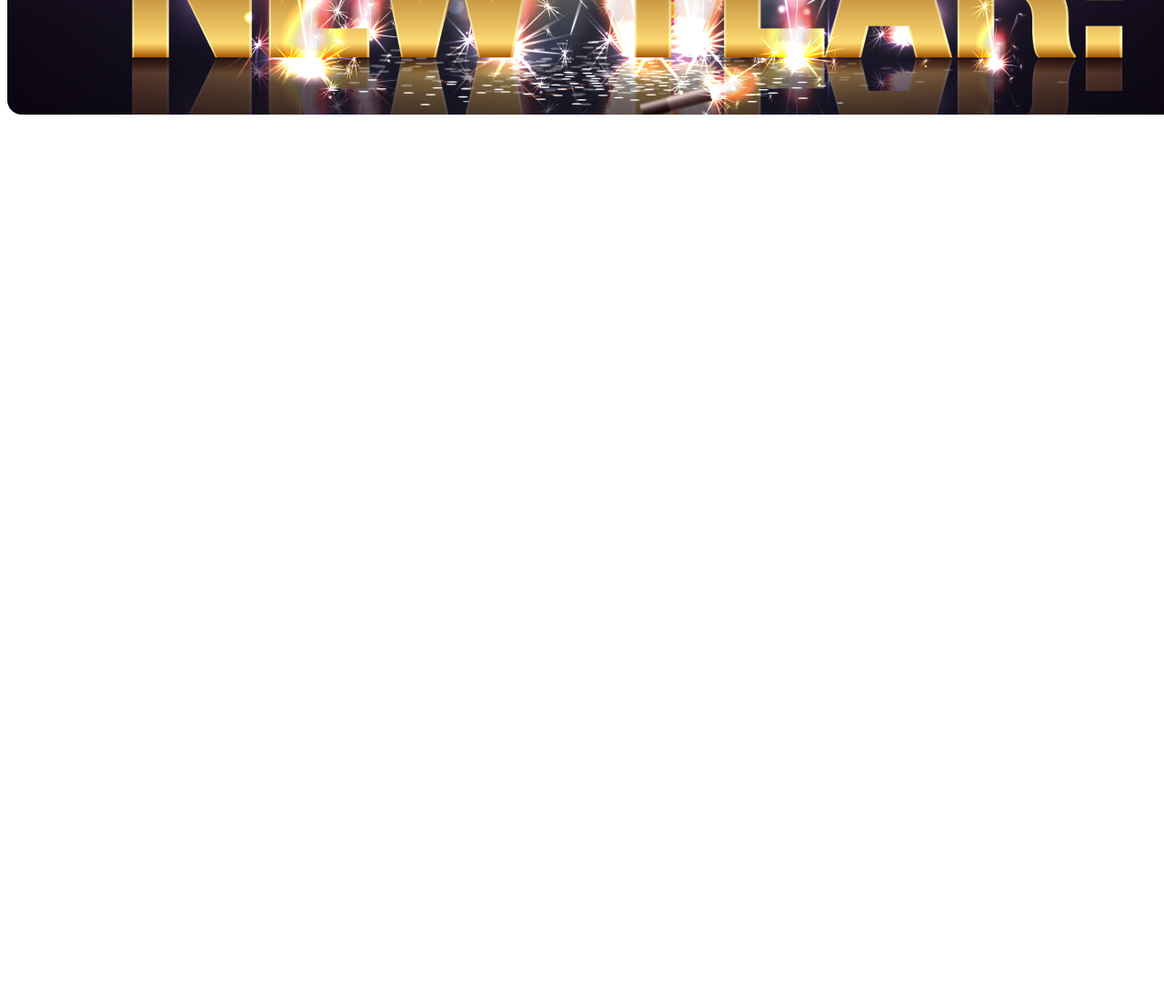
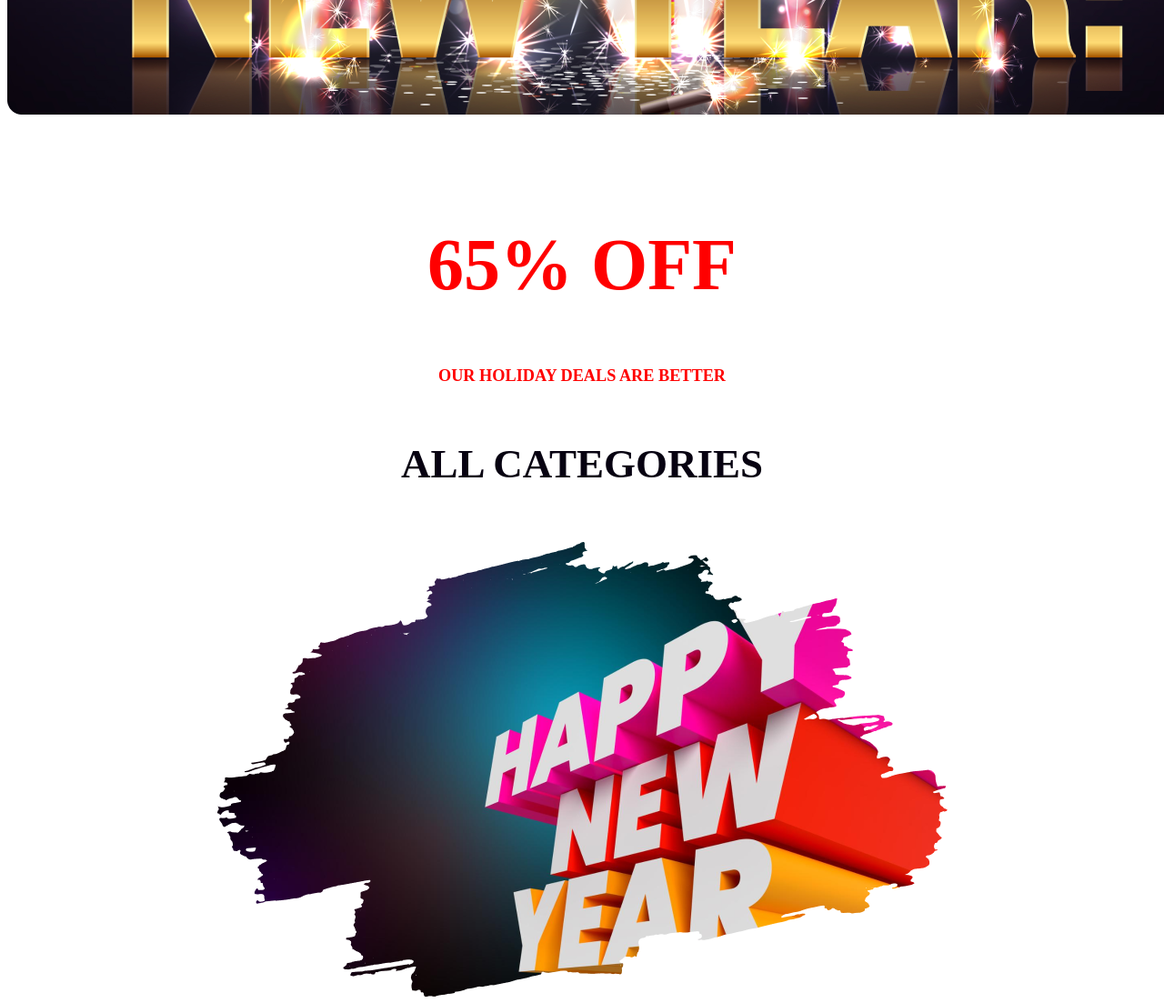
Before and after one commit to Chand4D/my-first-portfolio, a plain HTML site: page index.html in a window 1280 px wide. Shown: the part 500-1603 px from the top of the page at 91% size. Before the commit the page ends 800 px from the top, so only its background shows below. Drawn offline with Linux system fonts and the light colour scheme.

Commit message:
added a section tag

```diff
--- a/index.html
+++ b/index.html
@@ -14,6 +14,21 @@
 <h3 class="middle">New Year Party Celebration</h3>
 </div>
       </section>
+
     </header>
+    <main>
+        <section class="text">
+            <h2 class="test">65% OFF</h2>
+            <div class="mest"><h5>OUR HOLIDAY DEALS ARE BETTER</h5>
+                </div>
+                <div class="next"><h4>ALL CATEGORIES</h4></div>
+                <div class="pic">
+                    <img src="images/New Year Photo.png" alt="">
+                </div>
+          </section>
+          <section class="banner-two">
+
+          </section>
+    </main>
 </body>
 </html>
--- a/styles/styles.css
+++ b/styles/styles.css
@@ -37,3 +37,30 @@ padding-bottom: 460px;
     transform: translate(-50%, -50%);
 
 }
+.test{
+    color: red;
+    text-align: center;
+font-size: 80px;
+font-weight: 700;
+margin-top: 120px;
+}
+.mest{
+    color: #F00;
+    font-size: 22px;
+    text-align: center;
+    margin-top: 3px;
+    font-weight: 500;
+/* font-family: ; */
+/* margin-bottom: ; */
+}
+  .next{
+   color: #070211;
+   font-size: 45px;
+   font-weight: 700;
+   text-align: center;
+   /* margin-top: 5px; */
+}
+.pic{
+    text-align: center;
+
+}
```
Also changed, not shown: images/New Year Photo.png (added), 1 other file.
